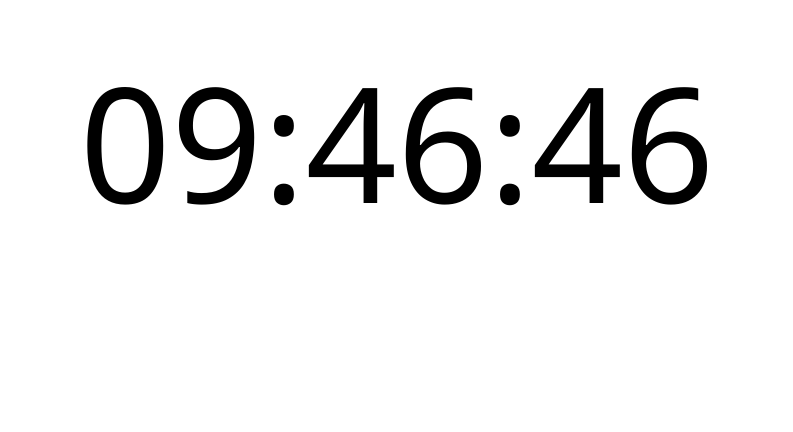
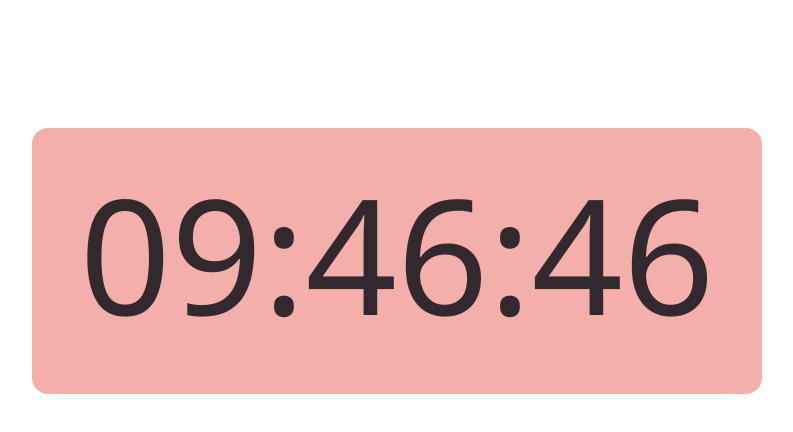
Before and after one commit to oskand01/Alarm-clock, a plain HTML site: page index.html in a window 1280 px wide. Shown: the whole page, without its empty margins (243-1036 px from the left). Drawn offline with Linux system fonts and the light colour scheme.

Commit message:
finishedClock

```diff
--- a/index.html
+++ b/index.html
@@ -1,19 +1,17 @@
 <!DOCTYPE html>
 <html lang="en">
   <head>
-  <meta charset="UTF-8">
-  <meta name="viewport" content="width=device-width, initial-scale=1.0">
-  <link rel="stylesheet" href="style.css">
+    <meta charset="UTF-8" />
+    <meta name="viewport" content="width=device-width, initial-scale=1.0" />
+    <link rel="stylesheet" href="style.css" />
     <title>Clock</title>
   </head>
   <body>
-
     <main>
       <div class="clock-container">
-      <span id="hour"></span><span id="minute"></span><span id="second"></span>
-
+        <span id="hour"></span><span id="minute"></span
+        ><span id="second"></span>
       </div>
-
     </main>
 
     <script src="index.js"></script>
--- a/index.js
+++ b/index.js
@@ -24,5 +24,4 @@ setInterval(() => {
   if (time.second < 10) {
     seconds.textContent = `0${time.second}`;
   }
-
-}, 100);
+}, 500);
--- a/style.css
+++ b/style.css
@@ -3,7 +3,7 @@
   padding: 0;
   box-sizing: border-box;
   text-align: center;
-  font-family: 'Segoe UI', Tahoma, Geneva, Verdana, sans-serif;
+  font-family: "Segoe UI", Tahoma, Geneva, Verdana, sans-serif;
 }
 
 body {
@@ -12,18 +12,19 @@ body {
   width: 100%;
 }
 
-
-
 main {
   width: 100%;
-
-
+  height: 100%;
 }
 
 .clock-container {
   width: fit-content;
+  color: #32292f;
+  background-color: #f4afab;
+  margin: 10% auto;
+  vertical-align: middle;
+  padding: 1rem 3rem 2rem;
 
-  margin: auto;
-  padding: 2rem;
   font-size: 10rem;
+  border-radius: 1rem;
 }
```
Lines whose indentation alone changed are shown as unchanged.
